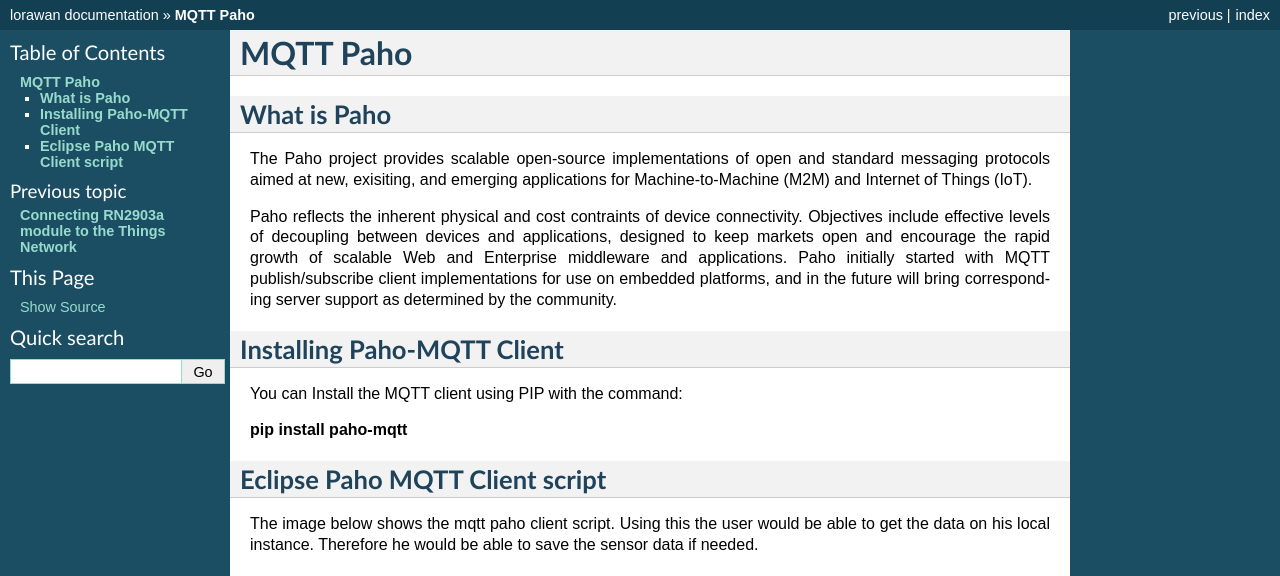
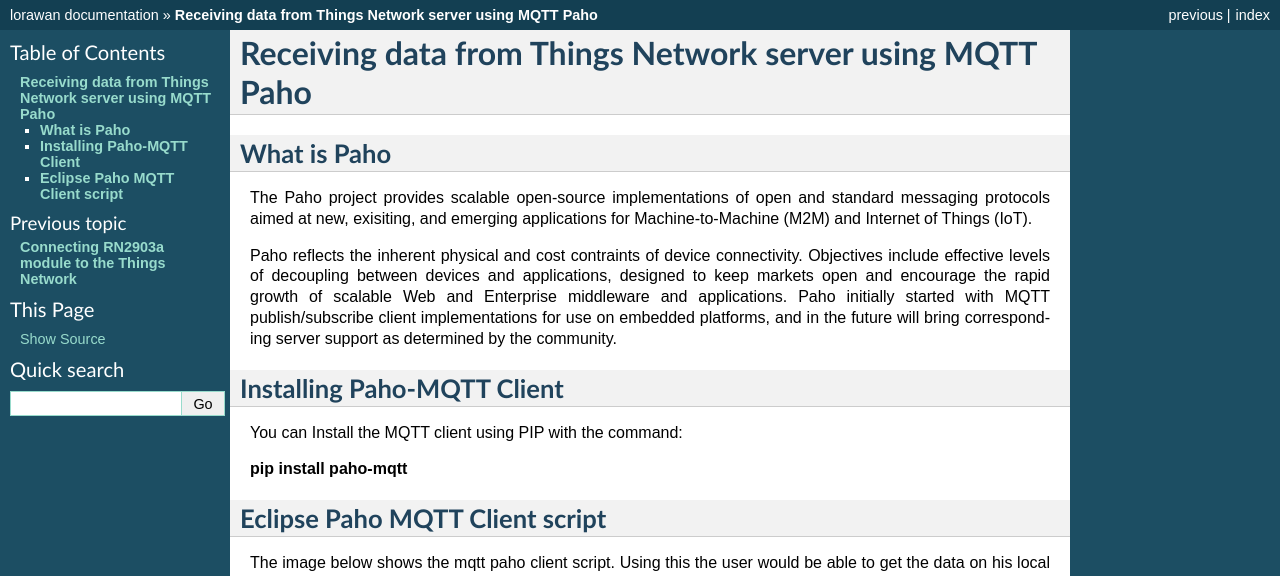
Before and after one commit to ANRGUSC/lorawandocs, a Sphinx documentation site: the page built from docs/source/mqttpaho.rst, in a window 1280 px wide and 900 px high, cut to the strip 0-576 px from the top of the window. Built offline with Sphinx 7.4.7, drawn with Linux system fonts in a browser that asks for light colours; some of the changed text lies outside the part shown.

Commit message:
first commit

```diff
--- a/docs/source/connectingrn2903.rst
+++ b/docs/source/connectingrn2903.rst
@@ -50,7 +50,7 @@
 **Commands to check RN2903 parameters**
 +++++++++++++++++++++++++++++++++++++++
 
-The following set of commands have been taken from **RN2903 Lora command reference user guide**. The **link** to the guide is `RN2903 Lora command reference user guide <http://ww1.microchip.com/downloads/en/DeviceDoc/40001811A.pdf>`_. Please refer the guide for more information about rn2903 module and its commands.
+The following set of commands have been taken from **RN2903 Lora command reference user guide**. The **link** to the guide is `RN2903 Lora command reference user guide <http://ww1.microchip.com/downloads/en/DeviceDoc/40001811A.pdf>`_ . Please refer the guide for more information about rn2903 module and its commands.
 
 The different set of the commands are:
 
--- a/docs/source/mqttpaho.rst
+++ b/docs/source/mqttpaho.rst
@@ -1,4 +1,4 @@
-**MQTT Paho**
+**Receiving data from Things Network server using MQTT Paho**
 =============
 
 
```
